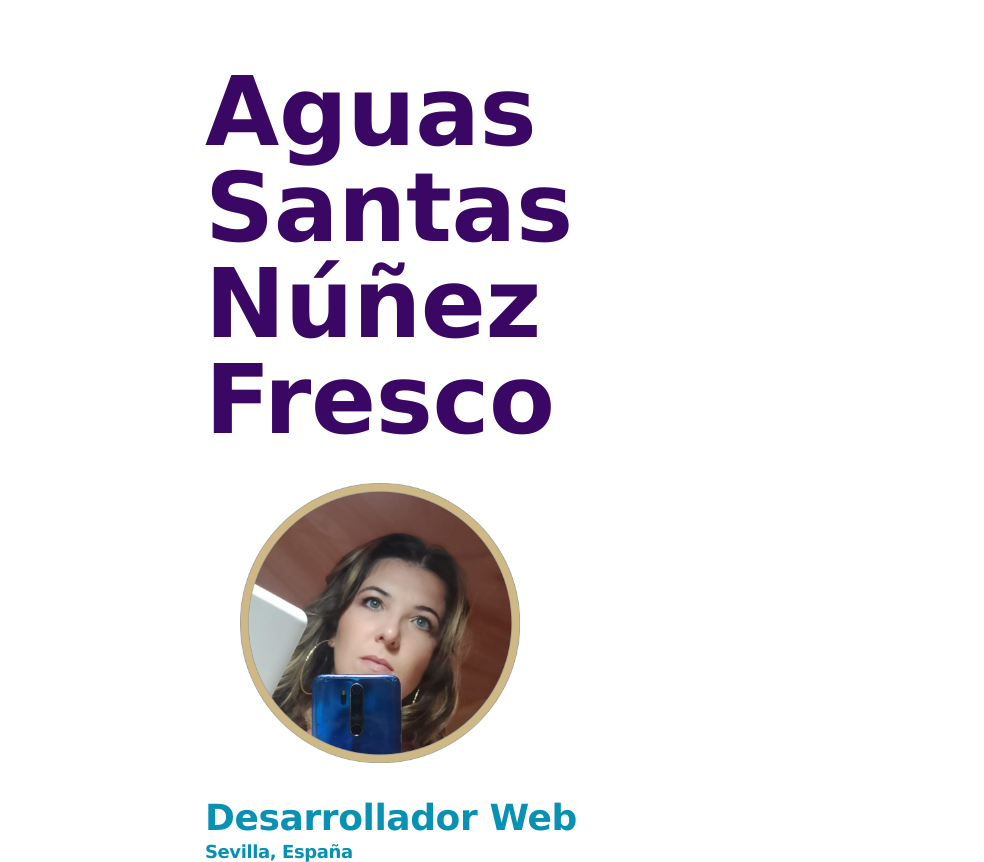
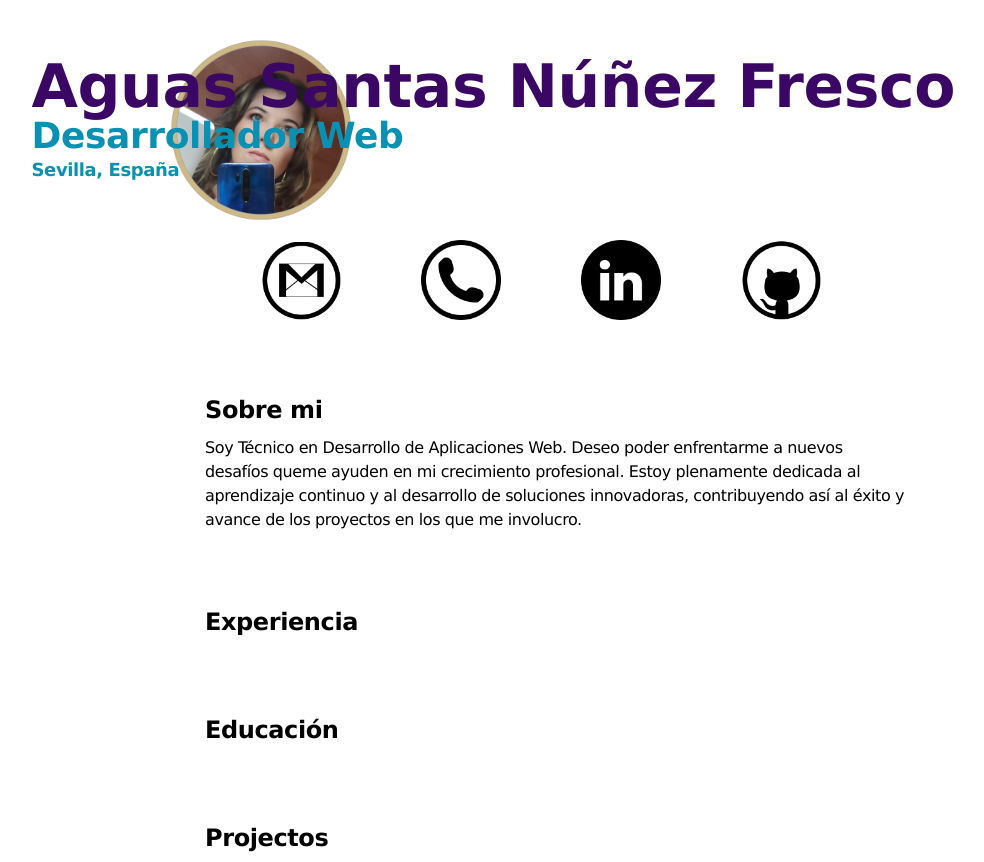
Before and after one commit to agua17/portfolio_agua, an Astro site: page / in a window 1280 px wide. Shown: the top 862 px of the page, without its empty margins (85-1069 px from the left). Built offline with nearby package versions, Linux system fonts and the light colour scheme; Astro itself is replaced by a stand-in of ours.

Commit message:
camvios_estilo

```diff
--- a/src/components/sections/Hero.astro
+++ b/src/components/sections/Hero.astro
@@ -4,7 +4,7 @@ import Section from '@/components/Section.astro'
 import Mail from '@/assets/Mail.png'
 import Phone from '@/assets/phone.png'
 import GitHub from '@/assets/GitHub.png'
-import Linkeding from '@/assets/Linkedin.png'
+import Linkedin from '@/assets/Linkedin.png'
 import { Image } from 'astro:assets'
 import image from '../../assets/foto_presentacion.png';
 import icon from '../../assets/Mail.png'
@@ -16,24 +16,27 @@ import icon_github from '../../assets/GitHub.png'
 const {name, label, location,profiles,email,phone} = basics
 const {city,region} = location
 
-
-
 ---
 
 <Section>
 <div class="container">
-
-    <div class="info">
-        <h1><span class=" py-4 text-8xl font-bold text-purple-950 mt-10">{name} </span></h1>
-        <figure class="flex w-1/2">
+   <div class="photo_me relative h-56 w-56 top-0.5 right-14 ...">
+    <figure class="absolute left-0 ">
         <Image src={image} alt={name} />
     </figure>
+   </div>
+    <div class="info absolute top-14 right-60">
+        <h1><span class="  text-6xl font-bold text-purple-950 mt-10">{name} </span></h1>
+
 <h2><span class="text-4xl font-bold text-cyan-600 mt-10">{label}</span></h2>
 <span class="text-lg font-bold text-cyan-600 ">
     <!--Icono -->
     {city}, {region}
 </span>
-<footer>
+
+    </div>
+    <div class="iconos_redes">
+        <footer class="flex items-stretch mx-14  space-x-20 ...">
             {email && (
                 <a
                 href={`mailto: ${email}`}
@@ -66,17 +69,27 @@ const {city,region} = location
                 )
             }
 
+
                 <figure class="w-20" >
                     <Image src={icon_linkedin} alt="email" />
                 </figure>
+
+
+
+
+
+
+
+
+
 
         <figure class="w-20" >
             <Image src={icon_github} alt="email" />
         </figure>
 
         </footer>
+
     </div>
-
 
 </div>
 </Section>
--- a/src/pages/index.astro
+++ b/src/pages/index.astro
@@ -27,7 +27,7 @@ import KeyboardManager from '@/components/KeyboardManager.astro';
 
 <style>
 	main{
-		padding:4rem;
+		padding:1rem;
 		margin:auto;
 		width:100%;
 	}
```
Lines whose indentation alone changed are shown as unchanged.
